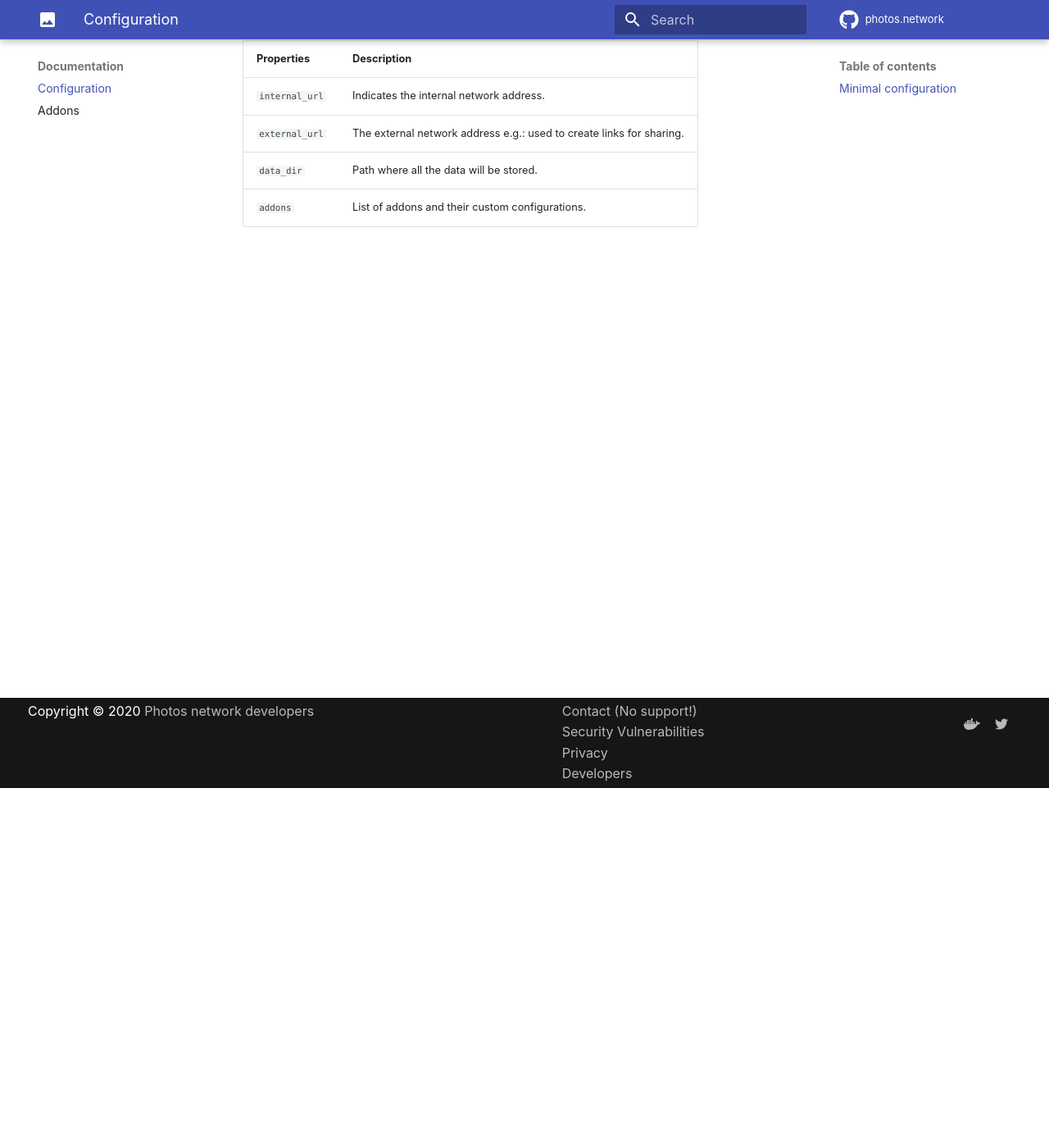
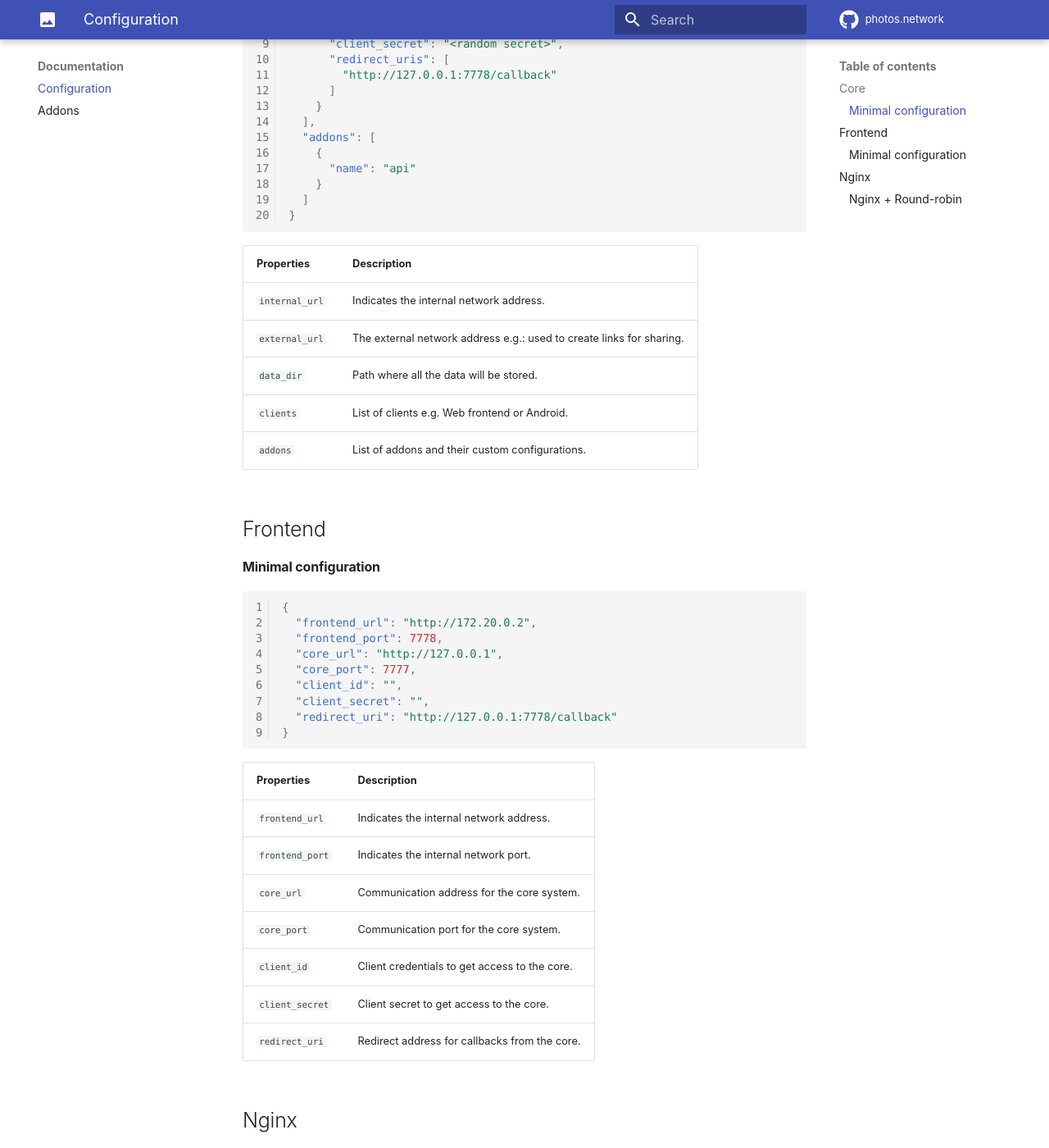
Before and after one commit to photos-network/photos.network, an MkDocs documentation site: the page built from docs/documentation/index.md, in a window 1280 px wide and 1400 px high, scrolled down 439 px. Shown: the whole window at 82% size. Built offline with MkDocs 1.6.1 and Material for MkDocs 9.7.7, drawn with Linux system fonts in a browser that asks for light colours; some of the changed text lies outside the part shown.

Commit message:
update documentation for docker installation and minimal configuration for core and frontend

````diff
--- a/docs/documentation/index.md
+++ b/docs/documentation/index.md
@@ -1,16 +1,28 @@
-# Documentation
+# Configuration
 
-You'll find guides for beginners and advanced users.
-Covering the configuration of the core system, addons for data sync and others.
-
+## Core
 
 #### Minimal configuration
 ```json
 {
   "internal_url": "192.168.0.1",
-  "external_url": "external.url.com",
+  "external_url": "photos.external.com",
   "data_dir": "data",
-  "addons": []
+  "clients": [
+    {
+      "name": "Frontend",
+      "client_id": "<random id>",
+      "client_secret": "<random secret>",
+      "redirect_uris": [
+        "http://127.0.0.1:7778/callback"
+      ]
+    }
+  ],
+  "addons": [
+    {
+      "name": "api"
+    }
+  ]
 }
 ```
 
@@ -19,4 +31,83 @@ Covering the configuration of the core system, addons for data sync and others.
 | `internal_url`      | Indicates the internal network address. |
 | `external_url`      | The external network address e.g.: used to create links for sharing. |
 | `data_dir`          | Path where all the data will be stored. |
+| `clients`           | List of clients e.g. Web frontend or Android. |
 | `addons`            | List of addons and their custom configurations. |
+
+## Frontend
+
+#### Minimal configuration
+```json
+{
+  "frontend_url": "http://172.20.0.2",
+  "frontend_port": 7778,
+  "core_url": "http://127.0.0.1",
+  "core_port": 7777,
+  "client_id": "",
+  "client_secret": "",
+  "redirect_uri": "http://127.0.0.1:7778/callback"
+}
+```
+
+| Properties          | Description                                   |
+| ------------------- | --------------------------------------------- |
+| `frontend_url`      | Indicates the internal network address.       |
+| `frontend_port`     | Indicates the internal network port.          |
+| `core_url`          | Communication address for the core system.    |
+| `core_port`         | Communication port for the core system.       |
+| `client_id`         | Client credentials to get access to the core. |
+| `client_secret`     | Client secret to get access to the core.      |
+| `redirect_uri`      | Redirect address for callbacks from the core. |
+
+
+## Nginx
+
+It is recommended to run **photos.network** behind a reverse proxy like nginx or HAProxy.
+First of all, it increases the performance and it prevents from many attacks based on malformed http requests.
+
+#### Nginx + Round-robin
+
+```conf
+upstream core {
+  server 127.0.0.1:7777 fail_timeout=0;
+}
+
+upstream frontend {
+ server 127.0.0.1:7778 fail_timeout=0;
+}
+
+server {
+  listen 80;
+  return 301              https://$host$request_uri;
+}
+
+server {
+  listen                  443 ssl http2;
+  listen                  [::]:443 ssl http2;
+  client_max_body_size    4G;
+
+  server_name             photos.example.com;
+
+  ssl_certificate         /etc/secrets/cert.pem;
+  ssl_certificate_key     /etc/secrets/key.pem;
+
+  location / {
+    proxy_set_header      Host $http_host;
+    proxy_set_header      X-Forwarded-For $proxy_add_x_forwarded_for;
+    proxy_set_header      X-Forwarded-Proto $scheme;
+    proxy_set_header      X-Real-IP $remote_addr;
+    proxy_redirect        off;
+    proxy_buffering       off;
+    proxy_pass            http://frontend;
+  }
+
+  location /api {
+    proxy_pass            http://core;
+  }
+
+  location /oauth {
+    proxy_pass            http://core;
+  }
+}
+
+```
````
Also changed, not shown: docs/installation/docker.md (+19 -5 lines).
